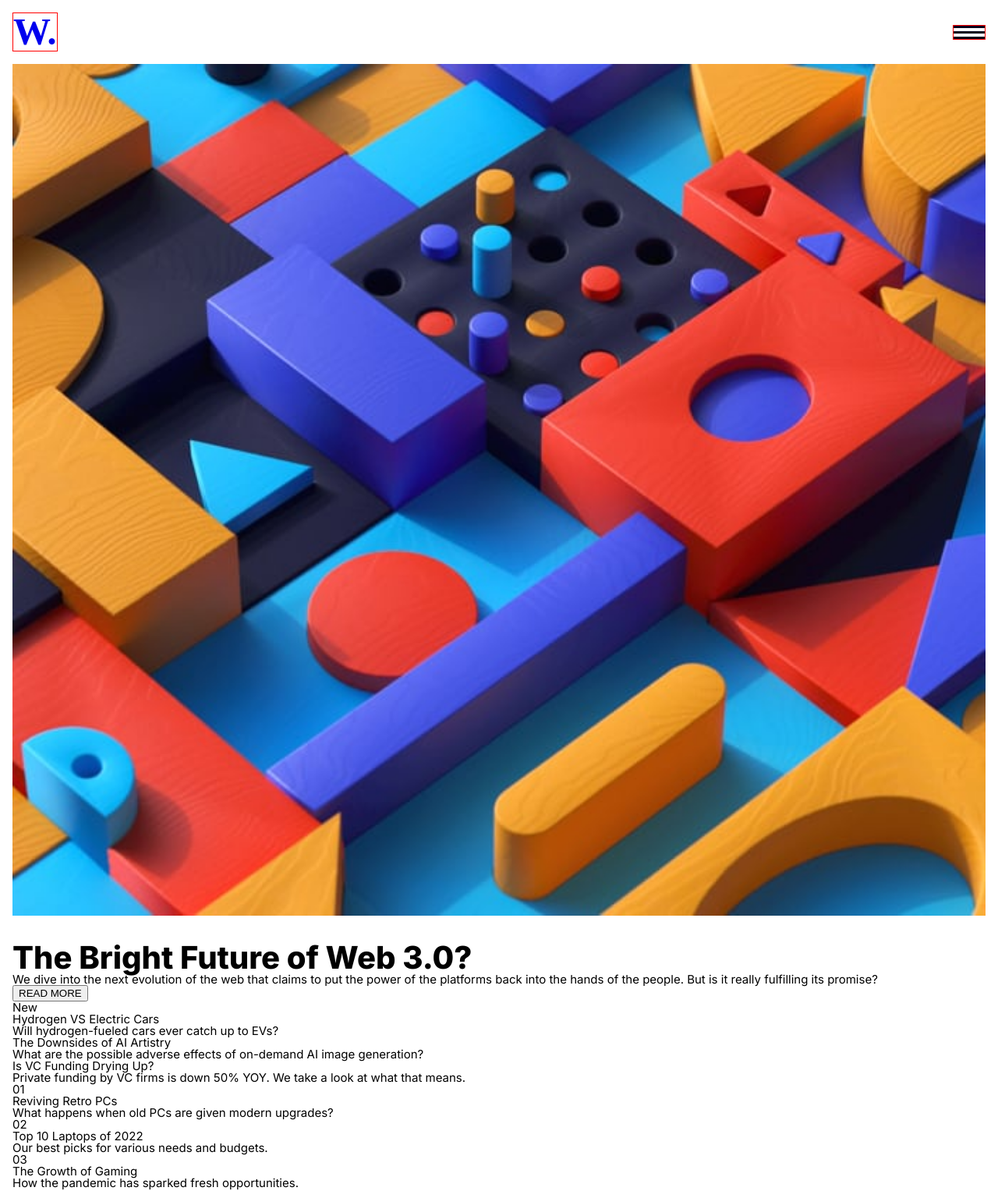
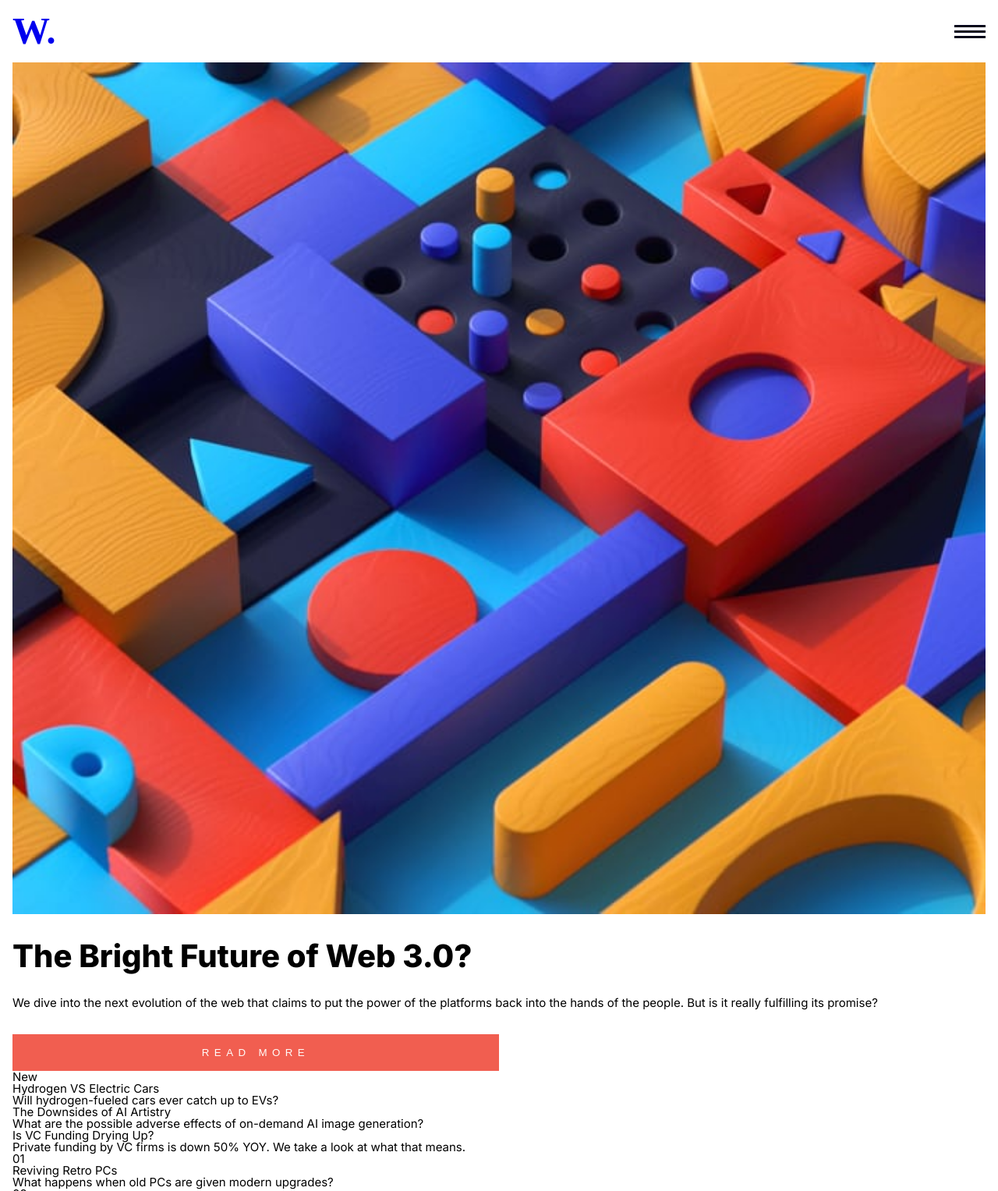
Before and after one commit to SteveNoyes/news-homepage, a plain HTML site: page index.html in a window 1280 px wide. Shown: the top 1527 px of the page at 78% size. Drawn offline with Linux system fonts and the light colour scheme.

```diff
--- a/assets/css/style.css
+++ b/assets/css/style.css
@@ -15,7 +15,7 @@
   --very-dark-blue: hsl(240, 100%, 5%);
 }
 
-/* Weights: 400, 700, 800 */
+/* Font Weights: 400, 700, 800 */
 
 body {
   font-size: 15px;
@@ -38,13 +38,11 @@
 
 nav ul li:first-child {
   font-size: 3rem;
-  font-weight: 800;
+  font-weight: 900;
   font-family: serif;
-  border: 1px solid red;
 }
 
 nav img {
-  border: 1px solid red;
   margin-top: 1rem;
 }
 
@@ -57,3 +55,18 @@
   font-size: 2.5rem;
   font-weight: 800;
 }
+
+.aboveTheFold p {
+  padding: 1.5rem 0;
+  line-height: 2rem;
+}
+
+.aboveTheFold button {
+  width: 50%;
+  padding: 1rem 0;
+  letter-spacing: .4rem;
+  font-weight: 400;
+  color: var(--off-white);
+  background-color: var(--soft-red);
+  border: none;
+}
```
Also changed, not shown: index.html (+12 -3 lines).
